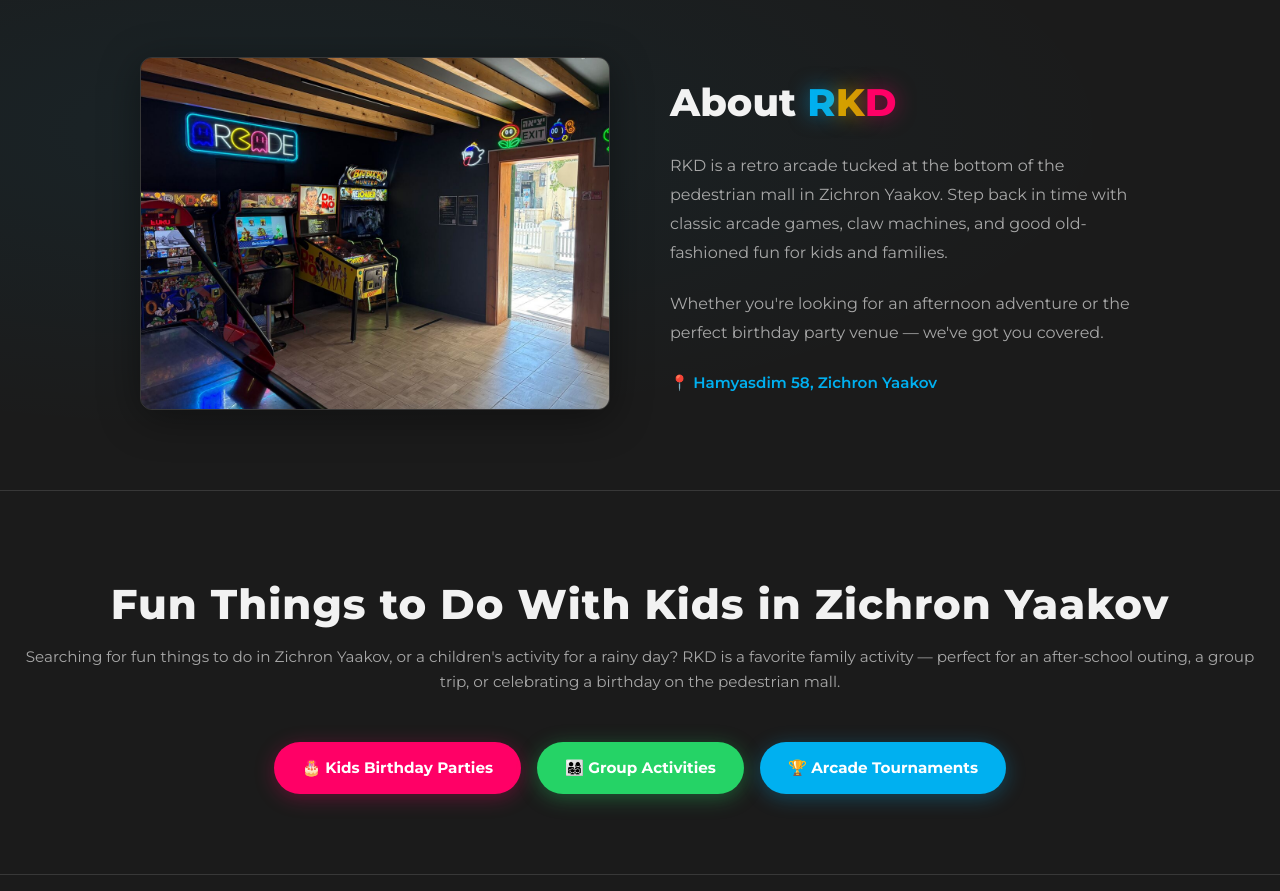
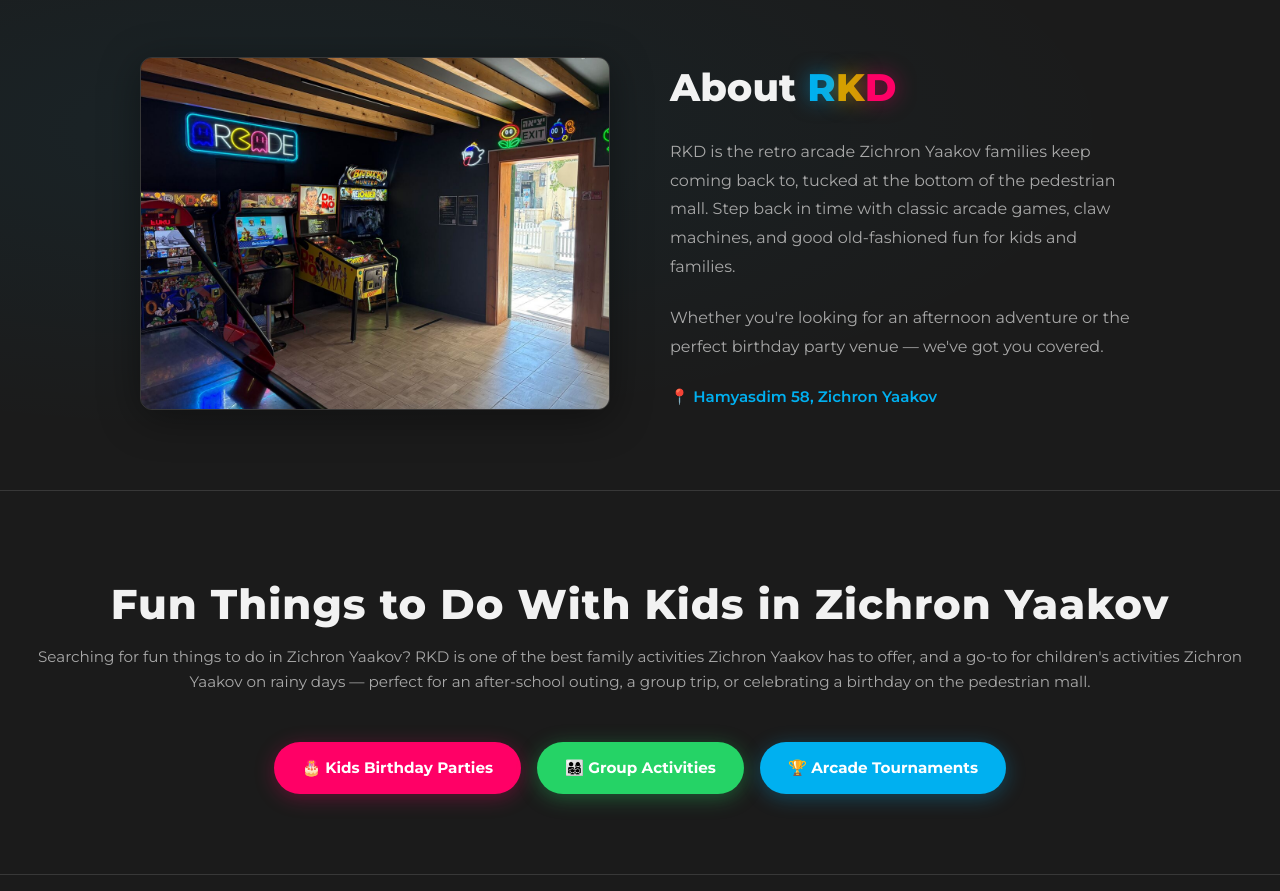
Before and after one commit to tpeckerman/rkd-site, a plain HTML site: page index.html in a window 1280 px wide. Shown: the part 840-1731 px from the top of the page. Drawn offline with Linux system fonts and the light colour scheme.

Commit message:
Make every target SEO phrase appear verbatim, in both languages (#20)
Owner asked how to get exact phrase matches (not just the underlying
concept) in both English and Hebrew. Audited all 10 target phrases from
the playbook with exact substring matching against live page text — 4
English and 2 Hebrew phrases were only approximately covered.

Reworked the homepage About/intro copy and the birthday page's meta
description (English + Hebrew) so every target phrase now appears
verbatim at least once, each in one natural sentence rather than
repeated — exact-match keyword stuffing is a negative ranking signal,
not a positive one.


Claude-Session: https://claude.ai/code/session_01EhHCSamnwFGim2xftgpdo4

Co-authored-by: Claude <noreply@anthropic.com>

```diff
--- a/index.html
+++ b/index.html
@@ -116,9 +116,9 @@
           <span data-en="About " data-he="אודות ">About </span><span class="r">R</span><span class="k">K</span><span class="d">D</span>
         </h2>
         <p class="about-body"
-           data-en="RKD is a retro arcade tucked at the bottom of the pedestrian mall in Zichron Yaakov. Step back in time with classic arcade games, claw machines, and good old-fashioned fun for kids and families."
-           data-he="RKD הוא ארקייד רטרו הממוקם בתחתית הרחוב המסחרי בזכרון יעקב. צאו למסע בזמן עם משחקי ארקייד קלאסיים, מכונות כדורים, ובידור בריא לכל המשפחה.">
-          RKD is a retro arcade tucked at the bottom of the pedestrian mall in Zichron Yaakov. Step back in time with classic arcade games, claw machines, and good old-fashioned fun for kids and families.
+           data-en="RKD is the retro arcade Zichron Yaakov families keep coming back to, tucked at the bottom of the pedestrian mall. Step back in time with classic arcade games, claw machines, and good old-fashioned fun for kids and families."
+           data-he="RKD הוא הארקייד בזכרון יעקב שמשפחות חוזרות אליו שוב ושוב, הממוקם בתחתית הרחוב המסחרי. צאו למסע בזמן עם משחקי ארקייד קלאסיים, מכונות כדורים, ובידור בריא לכל המשפחה.">
+          RKD is the retro arcade Zichron Yaakov families keep coming back to, tucked at the bottom of the pedestrian mall. Step back in time with classic arcade games, claw machines, and good old-fashioned fun for kids and families.
         </p>
         <p class="about-body"
            data-en="Whether you're looking for an afternoon adventure or the perfect birthday party venue — we've got you covered."
@@ -136,9 +136,9 @@
   <section id="things-to-do" class="divider">
     <h2 class="section-title" data-en="Fun Things to Do With Kids in Zichron Yaakov" data-he="דברים כיפיים לעשות עם ילדים בזכרון יעקב">Fun Things to Do With Kids in Zichron Yaakov</h2>
     <p class="section-sub"
-       data-en="Searching for fun things to do in Zichron Yaakov, or a children's activity for a rainy day? RKD is a favorite family activity — perfect for an after-school outing, a group trip, or celebrating a birthday on the pedestrian mall."
-       data-he="מחפשים דברים כיפיים לעשות בזכרון יעקב, או פעילות לילדים ליום גשום? RKD היא פעילות משפחתית אהובה — מושלמת ליציאה אחרי הצהריים, טיול קבוצתי, או חגיגת יום הולדת ברחוב המסחרי.">
-      Searching for fun things to do in Zichron Yaakov, or a children's activity for a rainy day? RKD is a favorite family activity — perfect for an after-school outing, a group trip, or celebrating a birthday on the pedestrian mall.
+       data-en="Searching for fun things to do in Zichron Yaakov? RKD is one of the best family activities Zichron Yaakov has to offer, and a go-to for children's activities Zichron Yaakov on rainy days — perfect for an after-school outing, a group trip, or celebrating a birthday on the pedestrian mall."
+       data-he="מחפשים דברים כיפיים לעשות בזכרון יעקב? RKD מציעה פעילות משפחתית בזכרון יעקב שכולם אוהבים, ותמצאו כאן פעילויות לילדים בזכרון יעקב שמתאימות לכל גיל — מושלמת ליציאה אחרי הצהריים, טיול קבוצתי, או חגיגת יום הולדת ברחוב המסחרי.">
+      Searching for fun things to do in Zichron Yaakov? RKD is one of the best family activities Zichron Yaakov has to offer, and a go-to for children's activities Zichron Yaakov on rainy days — perfect for an after-school outing, a group trip, or celebrating a birthday on the pedestrian mall.
     </p>
     <div style="display:flex; flex-wrap:wrap; gap:16px; justify-content:center; margin-top:8px;">
       <a href="birthday.html" class="btn btn-pink">
```
Also changed, not shown: birthday.html (+1 -1 lines), he/birthday.html (+1 -1 lines), he/index.html (+2 -2 lines), 1 other file.
